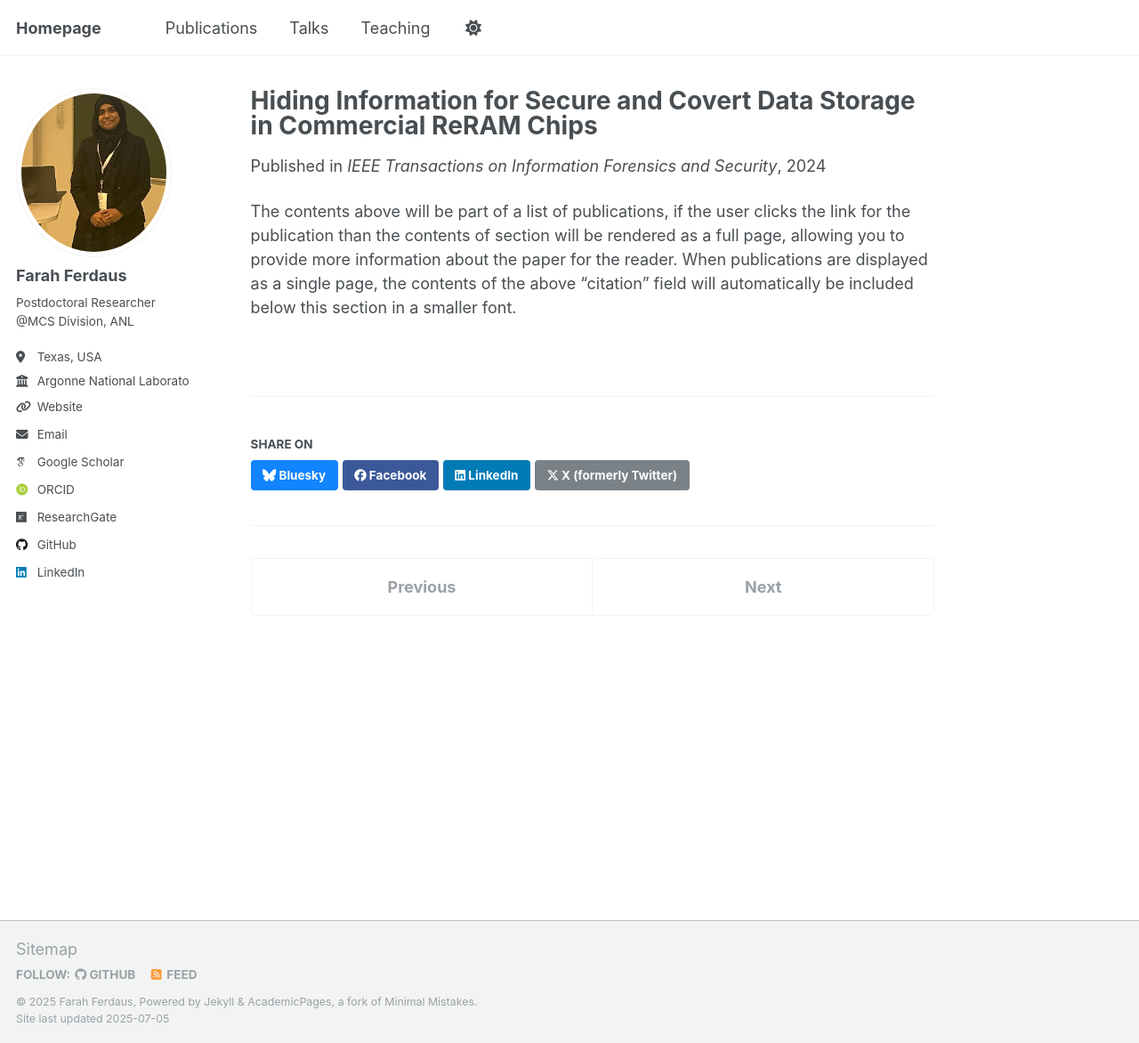
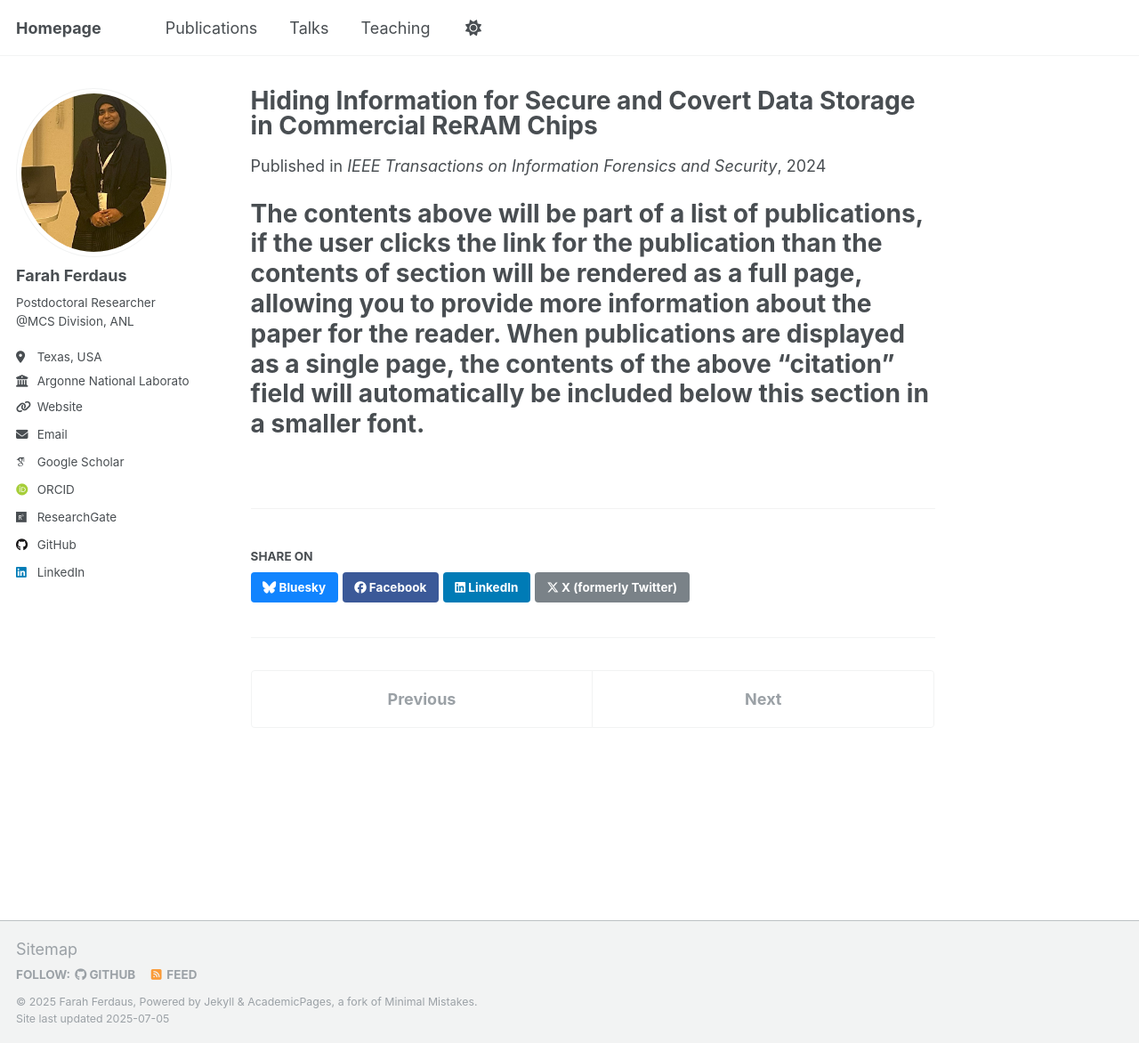
Before and after one commit to fferdaus/fferdaus.github.io, a Jekyll site: the page built from _publications/2024-02-13-dataHiding.md, in a window 1280 px wide and 1172 px high. Shown: the whole window at 89% size. Built offline with Jekyll 4.4.1, drawn with Linux system fonts in a browser that asks for light colours; some web fonts are replaced.

Commit message:
Update 2024-02-13-dataHiding.md

```diff
--- a/_publications/2024-02-13-dataHiding.md
+++ b/_publications/2024-02-13-dataHiding.md
@@ -11,4 +11,4 @@ venue: 'IEEE Transactions on Information Forensics and Security'
 #citation: 'Your Name, You. 1(2010). &quot;Paper Title Number 2.&quot; <i>Journal 1</i>. 1(2).'
 ---
 
-The contents above will be part of a list of publications, if the user clicks the link for the publication than the contents of section will be rendered as a full page, allowing you to provide more information about the paper for the reader. When publications are displayed as a single page, the contents of the above "citation" field will automatically be included below this section in a smaller font.
+# The contents above will be part of a list of publications, if the user clicks the link for the publication than the contents of section will be rendered as a full page, allowing you to provide more information about the paper for the reader. When publications are displayed as a single page, the contents of the above "citation" field will automatically be included below this section in a smaller font.
```
Also changed, not shown: other parts of _publications/2024-02-13-dataHiding.md (+1 -1 lines).
